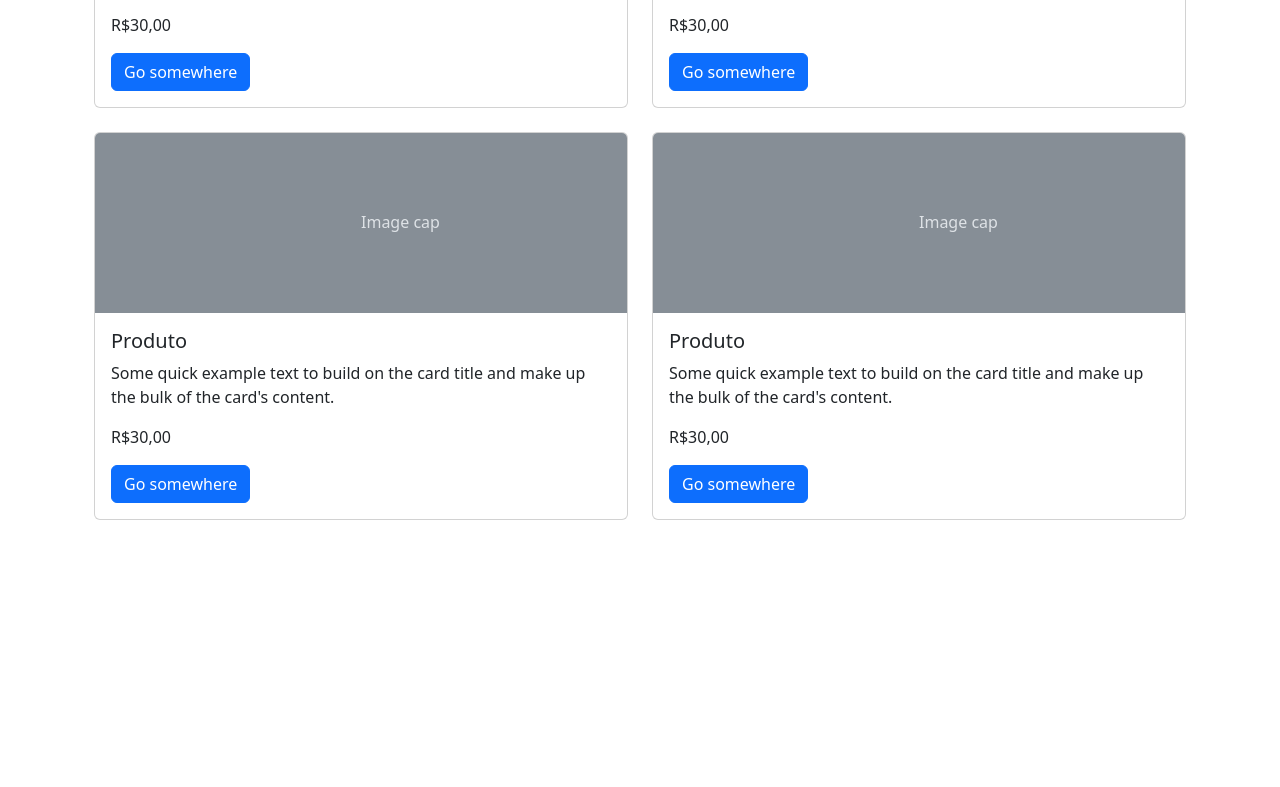
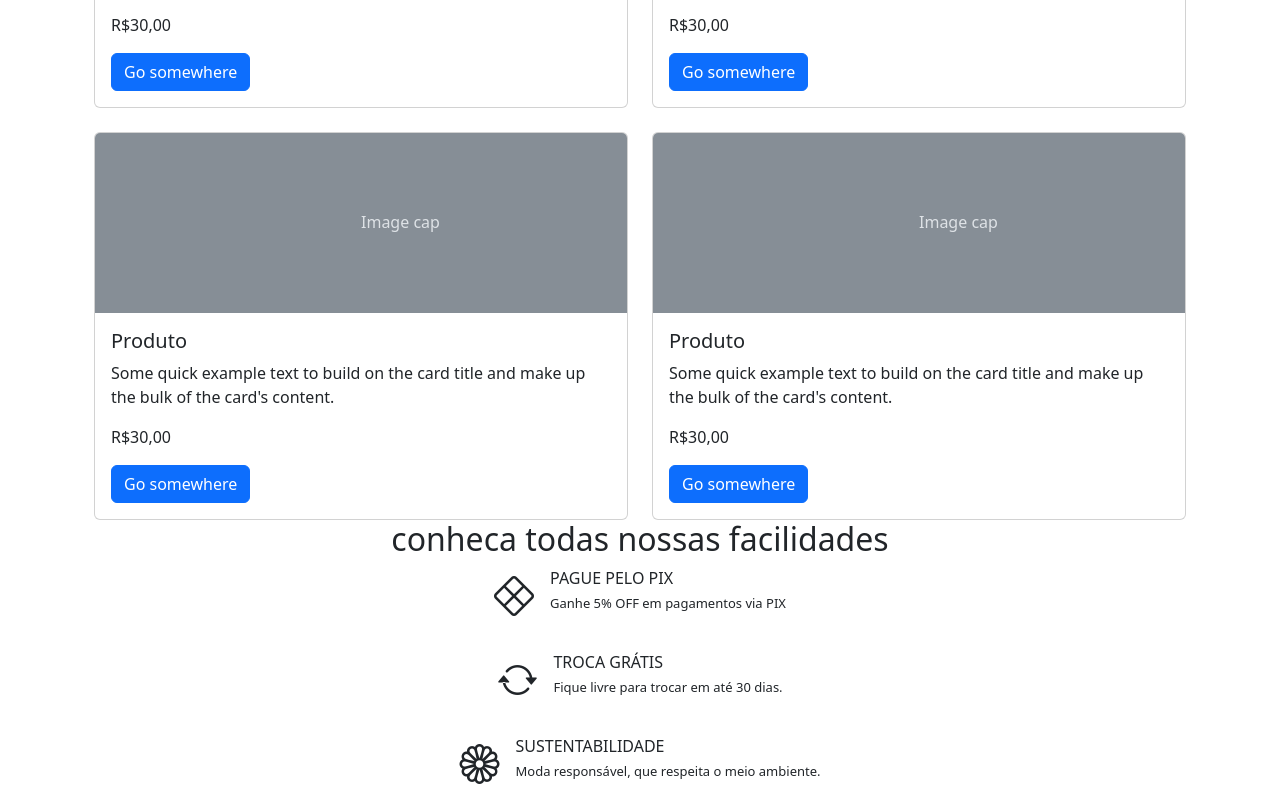
Before and after one commit to ViniciusOLucio/meteora, a plain HTML site: page index.html in a window 1280 px wide. Shown: the part 2013-2800 px from the top of the page. Before the commit the page ends 2533 px from the top, so only its background shows below. Drawn offline with nearby package versions, Linux system fonts and the light colour scheme.

Commit message:
section card responsive to mobile, tablet and desktop

```diff
--- a/index.html
+++ b/index.html
@@ -6,6 +6,9 @@
   <meta name="viewport" content="width=device-width, initial-scale=1.0">
   <title>Meteora</title>
   <link href="https://cdn.jsdelivr.net/npm/bootstrap@5.3.3/dist/css/bootstrap.min.css" rel="stylesheet" integrity="sha384-QWTKZyjpPEjISv5WaRU9OFeRpok6YctnYmDr5pNlyT2bRjXh0JMhjY6hW+ALEwIH" crossorigin="anonymous">
+  <link rel="stylesheet" href="https://cdn.jsdelivr.net/npm/bootstrap-icons@1.11.3/font/bootstrap-icons.min.css">
+  <link rel="stylesheet" href="style.css">
+</head>
 
 <nav class="navbar navbar-expand-md navbar-light bg-light">
   <div class="container-fluid">
@@ -245,8 +248,48 @@
       </div>
     </div>
   </div>
+</div>
 
+<section class="container">
+  <h2 class="text-center">conheca todas nossas facilidades</h2>
+
+  <div class="d-flex flex-xxl-row flex-sm-column justify-content-center  align-items-center gap-4 px-3 " >
+    <div class="item_facilidade d-flex">
+      <div><i class="bi bi-x-diamond fs-1"></i></div>
+      <div class="">
+      <div class="ms-3 mb-1">PAGUE PELO PIX</div>
+        <div class="text-smal ms-3">Ganhe 5% OFF em
+          pagamentos via PIX</div>
       </div>
+    </div>
+    <div class="item_facilidade d-flex">
+      <div><i class="bi bi-arrow-repeat fs-1"></i></div>
+      <div class="">
+      <div class="ms-3 mb-1">TROCA GRÁTIS</div>
+        <div class="text-smal ms-3">Fique livre para trocar em até 30 dias.</div>
+      </div>
+    </div>
+    <div class="item_facilidade d-flex">
+      <div><i class="bi bi-flower1 fs-1"></i></div>
+      <div class="">
+        <div class="ms-3 mb-1">SUSTENTABILIDADE</div>
+        <div class="text-smal ms-3">Moda responsável, que respeita o meio ambiente.</div>
+      </div>
+    </div>
+  </div>
+</section>
+
+<section class="container">
+  <form class="border border-secondery m-3 p-3 text-center">
+    <h5>Quer receber nossas novidades, promoções exclusivas e 10% OFF na primeira compra? Cadastre-se!</h5>
+    <div>
+      <input type="email" placeholder="Digite seu e-mail" aria-label="Digite seu e-mail" aria-describedby="button-addon2" />
+  <button type="button" id="button-addon2">Enviar</button>
+    </div>
+  </form>
+</section>
+
+
 <script src="https://cdn.jsdelivr.net/npm/bootstrap@5.3.3/dist/js/bootstrap.bundle.min.js" integrity="sha384-YvpcrYf0tY3lHB60NNkmXc5s9fDVZLESaAA55NDzOxhy9GkcIdslK1eN7N6jIeHz" crossorigin="anonymous"></script>
 </body>
 
--- /dev/null
+++ b/style.css
@@ -0,0 +1,7 @@
+.text-smal{
+  font-size: .8125rem;
+}
+.item_facilidades{
+  width: 20.3125rem;
+
+}
```
Lines whose indentation alone changed are shown as unchanged.
